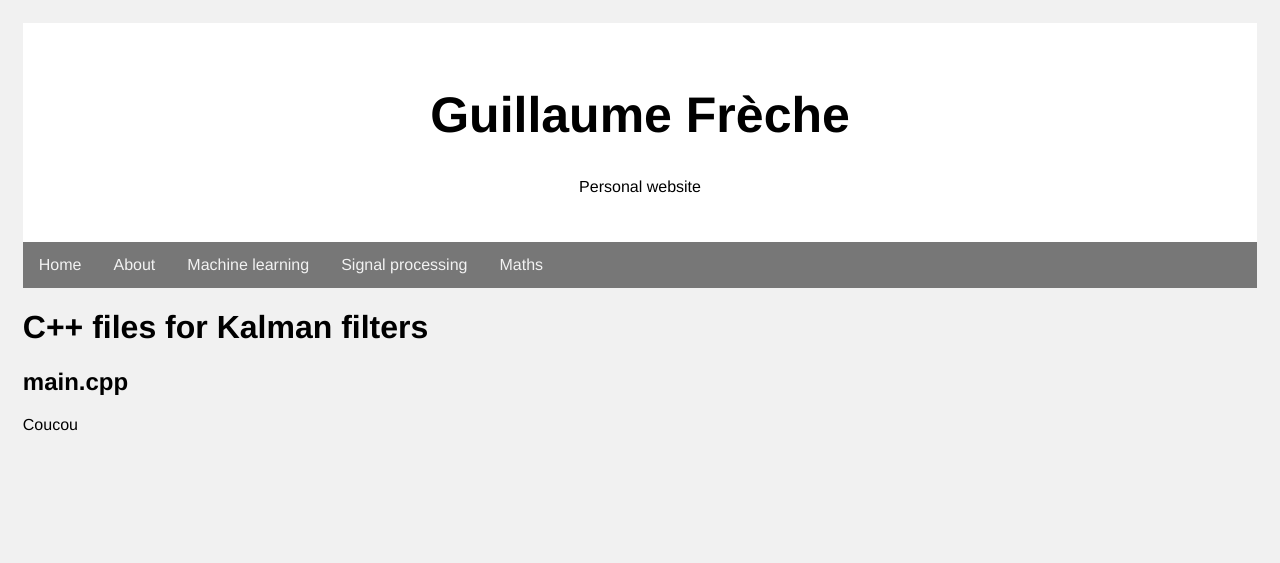
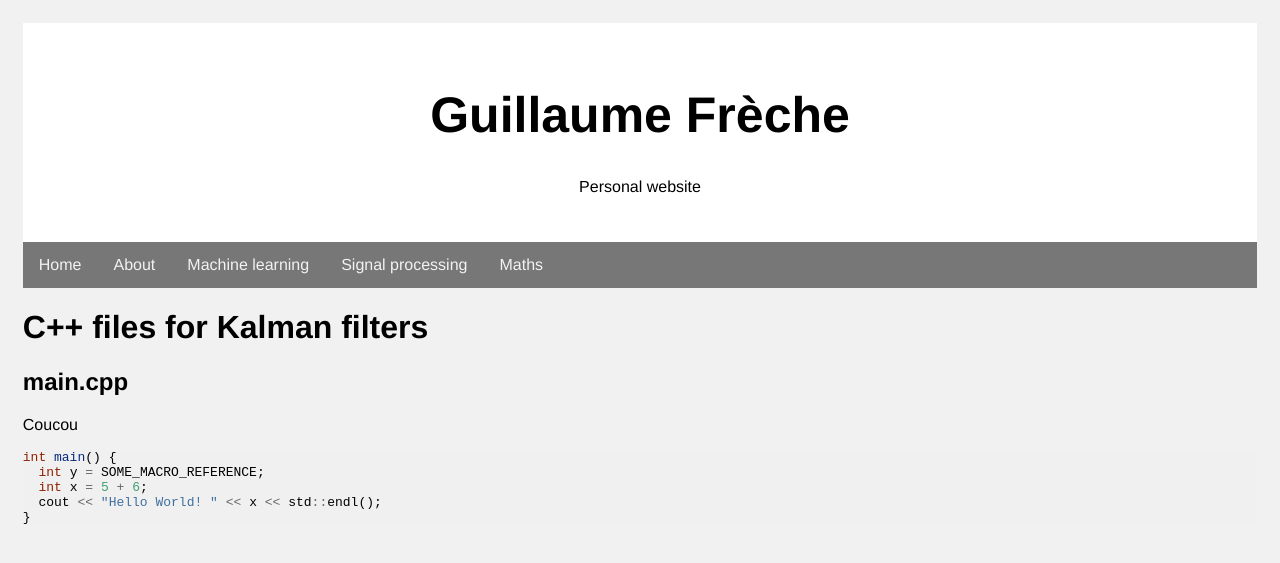
Before and after one commit to grfreche/grfreche.github.io, a Jekyll site: the page built from cpp_kalman.md, in a window 1280 px wide. Shown: the top 563 px of the page. Built offline with Jekyll 4.4.1, drawn with Linux system fonts in a browser that asks for light colours.

Commit message:
Update cpp_kalman.md

````diff
--- a/cpp_kalman.md
+++ b/cpp_kalman.md
@@ -9,3 +9,11 @@ permalink: machine_learning/cpp_kalman/
 ## main.cpp
 
 Coucou
+
+```cpp
+int main() {
+  int y = SOME_MACRO_REFERENCE;
+  int x = 5 + 6;
+  cout << "Hello World! " << x << std::endl();
+}
+```
````
